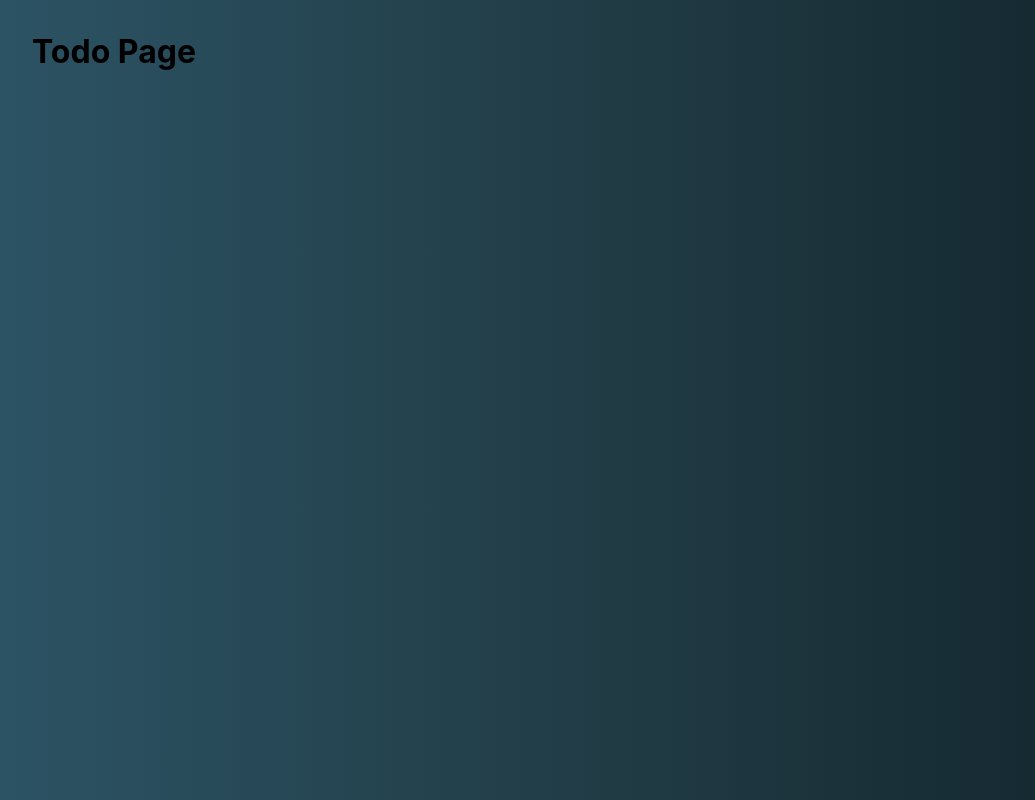
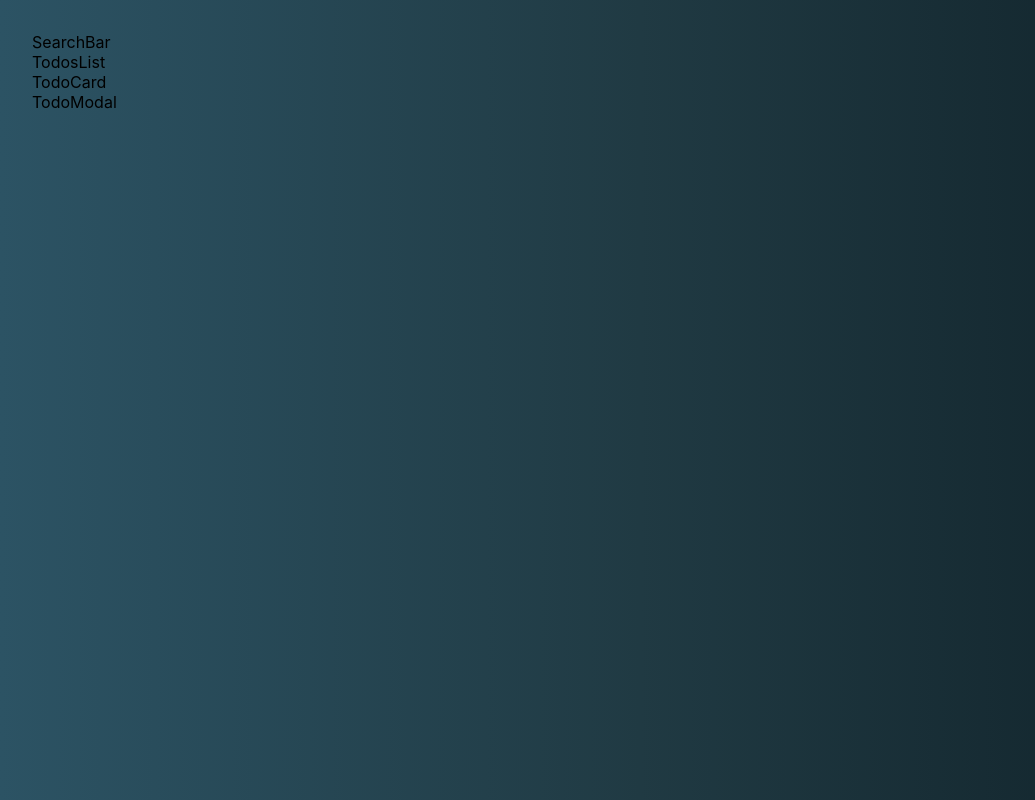
Before and after one commit to AlfredoPrograma/todo-challenge-frontend, a React (Create React App) app: page / in a window 1280 px wide. Shown: the whole page, without its empty margins (0-1035 px from the left). Built offline with nearby package versions, Linux system fonts and the light colour scheme.

Commit message:
[CORE]: add main ToDo page components skeleton

```diff
--- a/src/pages/TodoPage/TodoPage.tsx
+++ b/src/pages/TodoPage/TodoPage.tsx
@@ -1,7 +1,15 @@
+import { SearchBar } from './components/SearchBar'
+import { TodoCard } from './components/TodoCard'
+import { TodoModal } from './components/TodoModal'
+import { TodosList } from './components/TodosList'
+
 const TodoPage = () => {
   return (
     <div>
-      <h1>Todo Page</h1>
+      <SearchBar />
+      <TodosList />
+      <TodoCard />
+      <TodoModal />
     </div>
   )
 }
--- /dev/null
+++ b/src/pages/TodoPage/components/SearchBar/SearchBar.tsx
@@ -0,0 +1,6 @@
+const SearchBar = () => {
+  return (
+    <div>SearchBar</div>
+  )
+}
+export default SearchBar
--- /dev/null
+++ b/src/pages/TodoPage/components/SearchBar/index.ts
@@ -0,0 +1 @@
+export { default as SearchBar } from './SearchBar'
--- /dev/null
+++ b/src/pages/TodoPage/components/TodoCard/TodoCard.tsx
@@ -0,0 +1,6 @@
+const TodoCard = () => {
+  return (
+    <div>TodoCard</div>
+  )
+}
+export default TodoCard
--- /dev/null
+++ b/src/pages/TodoPage/components/TodoCard/index.ts
@@ -0,0 +1 @@
+export { default as TodoCard } from './TodoCard'
--- /dev/null
+++ b/src/pages/TodoPage/components/TodoModal/TodoModal.tsx
@@ -0,0 +1,6 @@
+const TodoModal = () => {
+  return (
+    <div>TodoModal</div>
+  )
+}
+export default TodoModal
--- /dev/null
+++ b/src/pages/TodoPage/components/TodoModal/index.ts
@@ -0,0 +1 @@
+export { default as TodoModal } from './TodoModal'
--- /dev/null
+++ b/src/pages/TodoPage/components/TodosList/TodosList.tsx
@@ -0,0 +1,6 @@
+const TodosList = () => {
+  return (
+    <div>TodosList</div>
+  )
+}
+export default TodosList
--- /dev/null
+++ b/src/pages/TodoPage/components/TodosList/index.ts
@@ -0,0 +1 @@
+export { default as TodosList } from './TodosList'
```
